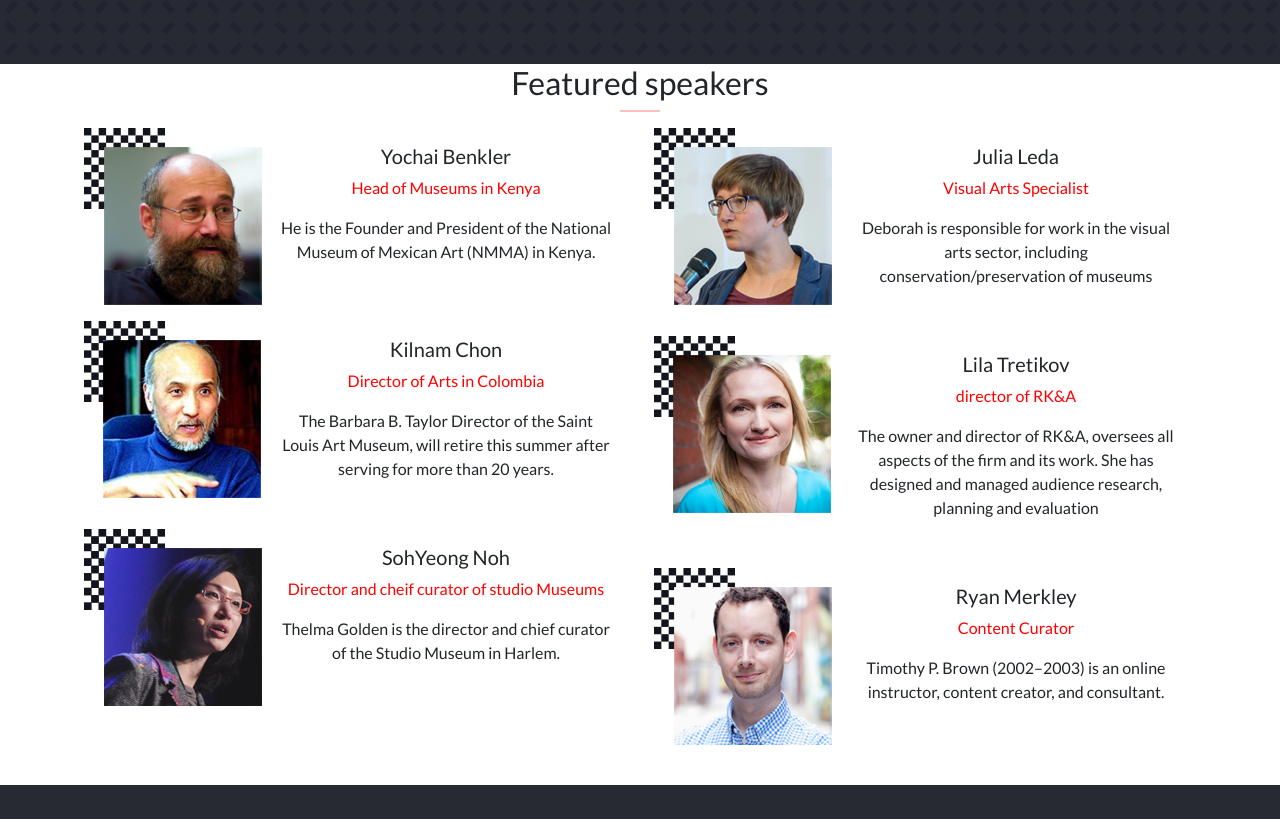
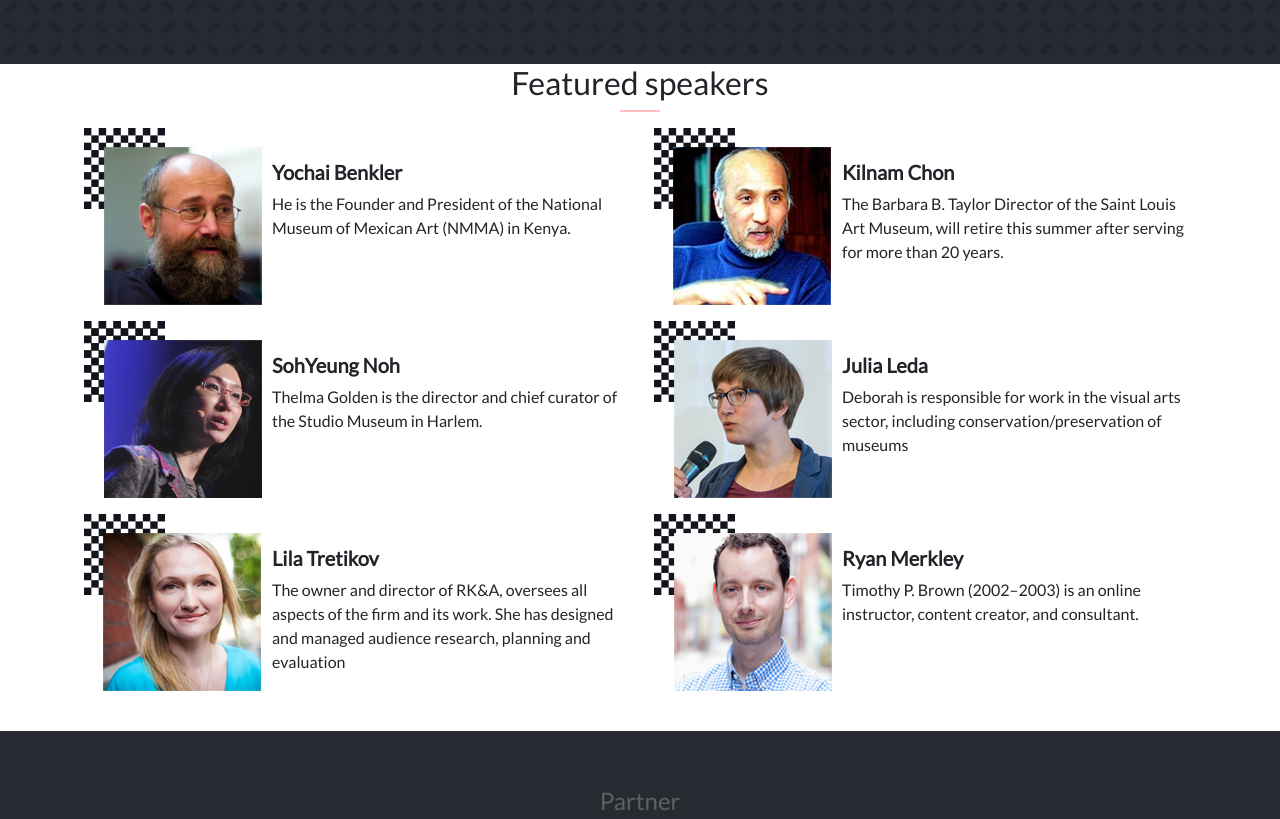
Before and after one commit to Marlyn-Mayienga/Historia_Website, a website: page index.html in a window 1280 px wide. Shown: the part 1080-1899 px from the top of the page. Drawn offline with nearby package versions, Linux system fonts and the light colour scheme; a web font is replaced by a local one.

Commit message:
made the following changes: modified the speakers-feature modified the home page modified the readme file added thw js linters

```diff
--- a/index.html
+++ b/index.html
@@ -168,7 +168,7 @@
                 class="card-img-top"
                 alt="icon"
               />
-              <div class="card-body">
+              <div class="card-body d-flex flex-column align-items-center">
                 <h5 class="card-title">Lecture</h5>
                 <p class="card-text">
                   Learn about current exhibitions, conservation projects, the
@@ -185,7 +185,7 @@
                 class="card-img-top"
                 alt="icon"
               />
-              <div class="card-body">
+              <div class="card-body d-flex flex-column align-items-center">
                 <h5 class="card-title">Memory Lane</h5>
                 <p class="card-text">
                   Tour the preserved colonial farmhouse, a kitchen in a separate
@@ -198,7 +198,7 @@
           <div class="col-md-2 px-0">
             <div class="card schedule-card">
               <img src="./assets/forum.png" class="card-img-top" alt="icon" />
-              <div class="card-body">
+              <div class="card-body d-flex flex-column align-items-center">
                 <h5 class="card-title">Story time</h5>
                 <p class="card-text">
                   Explore the historical transformation and hear about
@@ -215,12 +215,12 @@
                 class="card-img-top"
                 alt="icon"
               />
-              <div class="card-body">
+              <div class="card-body d-flex flex-column align-items-center">
                 <h5 class="card-title">Culture</h5>
                 <p class="card-text">
                   Museums display much more than artifacts; Museum Culture makes
                   us on a tour through the complex of ideas, values and symbols
-                  in society
+                  in society that need to be represented.
                 </p>
               </div>
             </div>
@@ -228,12 +228,12 @@
           <div class="col-md-2 px-0">
             <div class="card schedule-card">
               <img src="./assets/ignite.png" class="card-img-top" alt="icon" />
-              <div class="card-body">
+              <div class="card-body d-flex flex-column align-items-center">
                 <h5 class="card-title">Socialize</h5>
                 <p class="card-text">
                   The Mamboleo Historia Global Summit brings together more than
                   forty international speakers to share action orientated
-                  presentations
+                  presentations on culture.
                 </p>
               </div>
             </div>
@@ -248,114 +248,11 @@
           <div class="centered-hr">
             <hr />
           </div>
-          <div class="row">
-            <div class="col-md-6">
-              <div class="card mb-3 hide-sm">
-                <div class="row g-0">
-                  <div class="col-4 col-md-4" id="first-img"></div>
-                  <div class="col-8 col-md-8">
-                    <div class="card-body">
-                      <h5 class="card-title">Yochai Benkler</h5>
-                      <div id="first-text"></div>
-                    </div>
-                  </div>
-                </div>
-              </div>
-              <div class="card mb-3 hide-sm">
-                <div class="row g-0">
-                  <div class="col-4 col-md-4" id="second-img"></div>
-                  <div class="col-8 col-md-8">
-                    <div class="card-body">
-                      <h5 class="card-title">Kilnam Chon</h5>
-                      <div id="second-text"></div>
-                    </div>
-                  </div>
-                </div>
-              </div>
-              <div class="card mb-3 hide-sm">
-                <div class="row g-0">
-                  <div class="col-md-4" id="third-img"></div>
-                  <div class="col-md-8">
-                    <div class="card-body">
-                      <h5 class="card-title">SohYeong Noh</h5>
-                      <div id="third-text"></div>
-                    </div>
-                  </div>
-                </div>
-              </div>
-            </div>
-            <div class="col-md-6 hide-sm">
-              <div class="card mb-3">
-                <div class="row g-0">
-                  <div class="col-md-4" id="fourth-img"></div>
-                  <div class="col-md-8">
-                    <div class="card-body">
-                      <h5 class="card-title">Julia Leda</h5>
-                      <div id="fourth-text"></div>
-                    </div>
-                  </div>
-                </div>
-              </div>
-              <div class="card mb-3 hide-sm">
-                <div class="row g-0">
-                  <div class="col-md-4" id="fifth-img"></div>
-                  <div class="col-md-8">
-                    <div class="card-body">
-                      <h5 class="card-title">Lila Tretikov</h5>
-                      <div id="fifth-text"></div>
-                    </div>
-                  </div>
-                </div>
-              </div>
-              <div class="card mb-3 hide-sm">
-                <div class="row g-0">
-                  <div class="col-md-4" id="sixth-img"></div>
-                  <div class="col-md-8">
-                    <div class="card-body">
-                      <h5 class="card-title">Ryan Merkley</h5>
-                      <div id="sixth-text"></div>
-                    </div>
-                  </div>
-                </div>
-              </div>
-            </div>
-          </div>
-        </div>
-        <div class="container">
-          <div class="speaker">
-            <div class="row guest-card">
-              <div class="col-md-6">
-                <img
-                  src="./assets/speaker_01.png"
-                  alt="요하이 벤클러,Yochai Benkler"
-                />
-              </div>
-              <div class="col-md-6">
-                <a href="speakers.html?jumpTo=yochai_benkler">Yochai Benkler</a>
-                He is the Founder and President of the National Museum of
-                Mexican Art (NMMA) in Kenya. He is the author of historical
-                several books.
-              </div>
-            </div>
-          </div>
-          <div class="speaker">
-            <div class="row guest-card">
-              <div class="col-md-6">
-                <img
-                  src="./assets/speaker_02.png"
-                  alt="요하이 벤클러,Kilnam Chon"
-                />
-              </div>
-              <div class="col-md-6">
-                <a href="speakers.html?jumpTo=yochai_benkler">Kilnam Chon</a>
-                The Barbara B. Taylor Director of the Saint Louis Art Museum,
-                will retire this summer after serving for more than 20 years.
-              </div>
-            </div>
+          <div class="row" id="speakers"></div>
           </div>
           <div class="btn-group justify-content-center" role="group">
             <button
-              id="btnGroupDrop1"
+              id="btn-more-speakers"
               type="button"
               class="btn btn-primary dropdown-toggle"
               data-bs-toggle="dropdown"
@@ -364,7 +261,6 @@
               MORE
             </button>
           </div>
-        </div>
       </section>
       <section class="partners hide-sm">
         <div class="container">
--- a/scripts.js
+++ b/scripts.js
@@ -1,75 +1,100 @@
 // Dynamic Guest Images
+const speakers = [
+  {
+    name: 'Yochai Benkler',
+    title: 'Head of Museums in Kenya',
+    description: 'He is the Founder and President of the National Museum of Mexican Art (NMMA) in Kenya.',
+    src: './assets/speaker_01.png',
+    id: 'first-img',
+  },
+  {
+    name: 'Kilnam Chon',
+    title: 'Director of Arts in Colombia',
+    description: 'The Barbara B. Taylor Director of the Saint Louis Art Museum, will retire this summer after serving for more than 20 years.',
+    src: './assets/speaker_02.png',
+    id: 'second-img',
+  },
+  {
+    name: 'SohYeung Noh',
+    title: 'Director and cheif curator of studio Museums',
+    description: 'Thelma Golden is the director and chief curator of the Studio Museum in Harlem.',
+    src: './assets/speaker_03.png',
+    id: 'third-img',
+  },
+  {
+    name: 'Julia Leda',
+    title: 'Visual Arts Specialist',
+    description: 'Deborah is responsible for work in the visual arts sector, including conservation/preservation of museums',
+    src: './assets/speaker_04.png',
+    id: 'fourth-img',
+  },
+  {
+    name: 'Lila Tretikov',
+    title: 'Director of RK&A',
+    description: 'The owner and director of RK&A, oversees all aspects of the firm and its work. She has designed and managed audience research, planning and evaluation',
+    src: './assets/speaker_05.png',
+    id: 'fifth-img',
+  },
+  {
+    name: 'Ryan Merkley',
+    title: 'Content Curator',
+    description: 'Timothy P. Brown (2002–2003) is an online instructor, content creator, and consultant.',
+    src: './assets/speaker_06.png',
+    id: 'sixth-img',
+  },
+];
+const speakersCard = document.getElementById('speakers');
 
-var img = document.createElement("img");
-img.src = "./assets/speaker_01.png";
-var block = document.getElementById("first-img");
-block.appendChild(img);
+speakers.forEach((speaker, idx) => {
+  // Fetch Speakers Card
+  const speakerContent = document.createElement('div');
+  speakerContent.className = `speaker-content card mb-3 col-md-6 col-sm-12 ${idx > 1 ? 'speaker-hidden' : ''}`;
+  speakerContent.id = `${idx}`;
+  // Create Row
+  const speakerRow = document.createElement('div');
+  speakerRow.className = 'row g-0';
+  speakerContent.appendChild(speakerRow);
+  // Create Image Container
+  const imgContainer = document.createElement('div');
+  imgContainer.className = 'col-4 col-md-4';
+  speakerRow.appendChild(imgContainer);
+  // Append Image
+  const img = document.createElement('img');
+  img.src = speaker.src;
+  img.className = 'img-fluid';
+  imgContainer.appendChild(img);
+  // Create Speaker Detail
+  const speakerDetailContent = document.createElement('div');
+  speakerDetailContent.className = 'col-8 col-md-8 px-2';
+  speakerRow.appendChild(speakerDetailContent);
+  // Create Speaker Detail Container
+  const speakerDetailContainer = document.createElement('div');
+  speakerDetailContainer.className = 'card-body';
+  speakerDetailContent.appendChild(speakerDetailContainer);
+  // Create Speaker Detail Title
+  const speakerDetailTitle = document.createElement('h5');
+  speakerDetailTitle.className = 'card-title';
+  speakerDetailTitle.innerText = speaker.name;
+  speakerDetailContent.appendChild(speakerDetailTitle);
+  // Create Speaker Detail Description
+  const speakerDetailDescription = document.createElement('p');
+  speakerDetailDescription.className = 'card-description';
+  speakerDetailDescription.innerText = speaker.description;
+  speakerDetailContent.appendChild(speakerDetailDescription);
+  // Speakers Card
+  speakersCard.appendChild(speakerContent);
+});
 
-var img = document.createElement("img");
-img.src = "./assets/speaker_02.png";
-var block = document.getElementById("second-img");
-block.appendChild(img);
+const btnMoreSpeakers = document.getElementById('btn-more-speakers');
 
-var img = document.createElement("img");
-img.src = "./assets/speaker_03.png";
-var block = document.getElementById("third-img");
-block.appendChild(img);
-
-var img = document.createElement("img");
-img.src = "./assets/speaker_04.png";
-var block = document.getElementById("fourth-img");
-block.appendChild(img);
-
-var img = document.createElement("img");
-img.src = "./assets/speaker_05.png";
-var block = document.getElementById("fifth-img");
-block.appendChild(img);
-
-var img = document.createElement("img");
-img.src = "./assets/speaker_06.png";
-var block = document.getElementById("sixth-img");
-block.appendChild(img);
-
-// Dynamic Guest Titles
-var titles = document.getElementById("first-text");
-titles.innerHTML += `
-
-        <p class="guest-profession">Head of Museums in Kenya</p>
-        <p class="summary">He is the Founder and President of the National Museum of Mexican Art (NMMA) in Kenya.</p>
-
-`;
-var titles = document.getElementById("second-text");
-titles.innerHTML += `
-
-        <p class="guest-profession">Director of Arts in Colombia</p>
-        <p class="summary">The Barbara B. Taylor Director of the Saint Louis Art Museum, will retire this summer after serving for more than 20 years.</p>
-
-`;
-var titles = document.getElementById("third-text");
-titles.innerHTML += `
-
-        <p class="guest-profession">Director and cheif curator of studio Museums</p>
-        <p class="summary">Thelma Golden is the director and chief curator of the Studio Museum in Harlem.</p>
-
-`;
-var titles = document.getElementById("fourth-text");
-titles.innerHTML += `
-
-        <p class="guest-profession">Visual Arts Specialist</p>
-        <p class="summary"> Deborah is responsible for work in the visual arts sector, including conservation/preservation of museums</p>
-
-`;
-var titles = document.getElementById("fifth-text");
-titles.innerHTML += `
-
-        <p class="guest-profession">director of RK&A</p>
-        <p class="summary">The owner and director of RK&A, oversees all aspects of the firm and its work. She has designed and managed audience research, planning and evaluation</p>
-
-`;
-var titles = document.getElementById("sixth-text");
-titles.innerHTML += `
-
-        <p class="guest-profession">Content Curator</p>
-        <p class="summary">Timothy P. Brown (2002–2003) is an online instructor, content creator, and consultant.</p>
-
-`;
+// Add Button Event Listener
+btnMoreSpeakers.addEventListener('click', () => {
+  const speakerElementsArray = document.getElementsByClassName('speaker-content');
+  Array.from(speakerElementsArray).forEach((speakerElement) => {
+    if (speakerElement.classList.contains('speaker-hidden')) {
+      speakerElement.classList.remove('speaker-hidden');
+    } else if (parseInt(speakerElement.id) > 1) {
+      speakerElement.classList.add('speaker-hidden');
+    }
+  });
+});
--- a/styles.css
+++ b/styles.css
@@ -9,6 +9,11 @@ body {
   flex-direction: column;
   padding: 0;
   margin: 0;
+}
+
+.nav-item:hover {
+  color: #ec5242 !important;
+  cursor: pointer;
 }
 
 .first-nav {
@@ -204,6 +209,15 @@ hr {
   display: none;
 }
 
+.card-title {
+  font-weight: bolder;
+}
+
+.card-title,
+.card-description {
+  text-align: left;
+}
+
 @media only screen and (max-width: 768px) {
   body {
     padding: 5px;
@@ -356,4 +370,9 @@ hr {
     text-align: center;
     margin: 5px;
   }
+
+  /* Speaker Hidden */
+  .speaker-hidden {
+    display: none;
+  }
 }
```
Also changed, not shown: navbar.js (+11 -12 lines), package.json (added, +12 -0 lines), .eslintrc.json (added), README.md, 2 other files.
